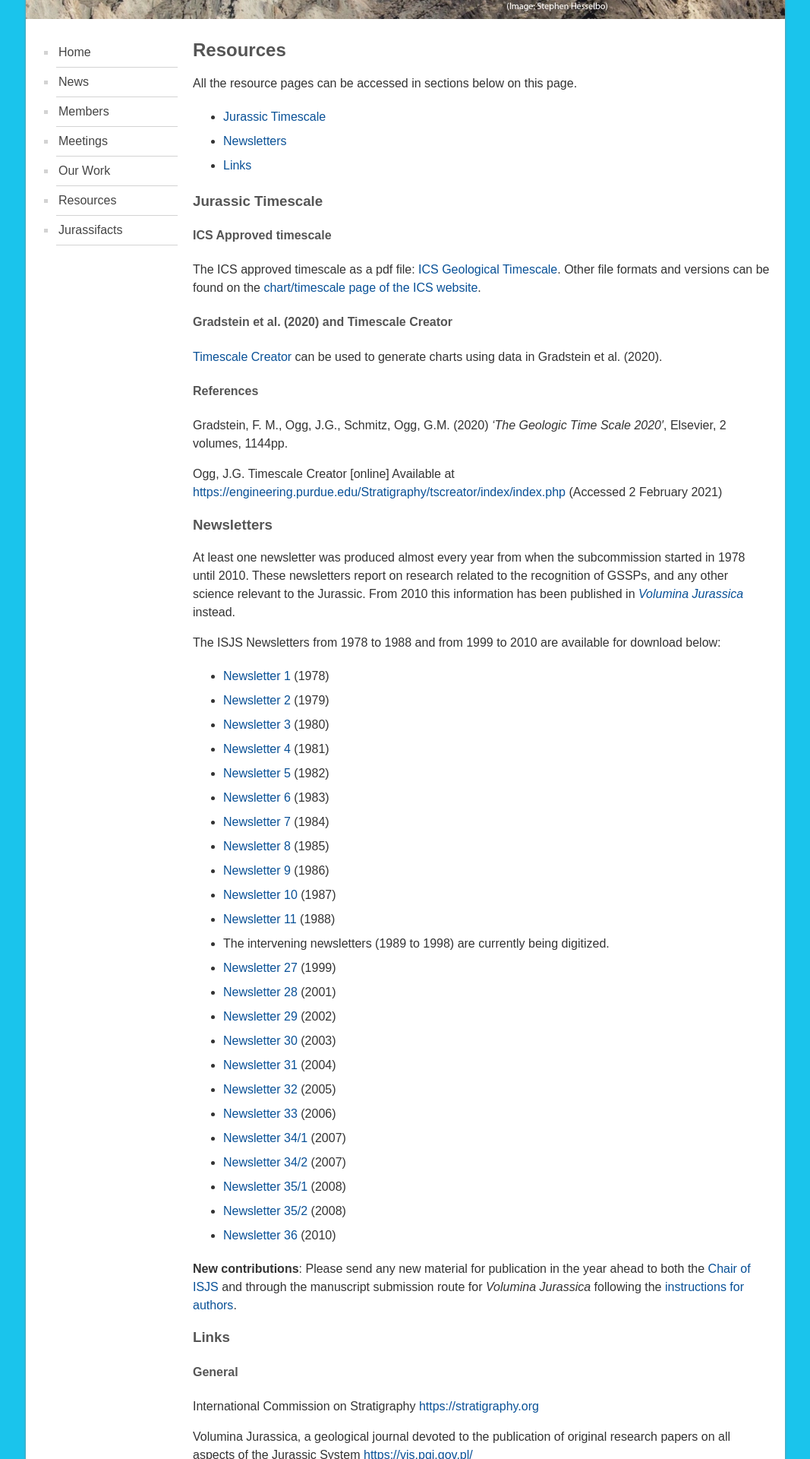
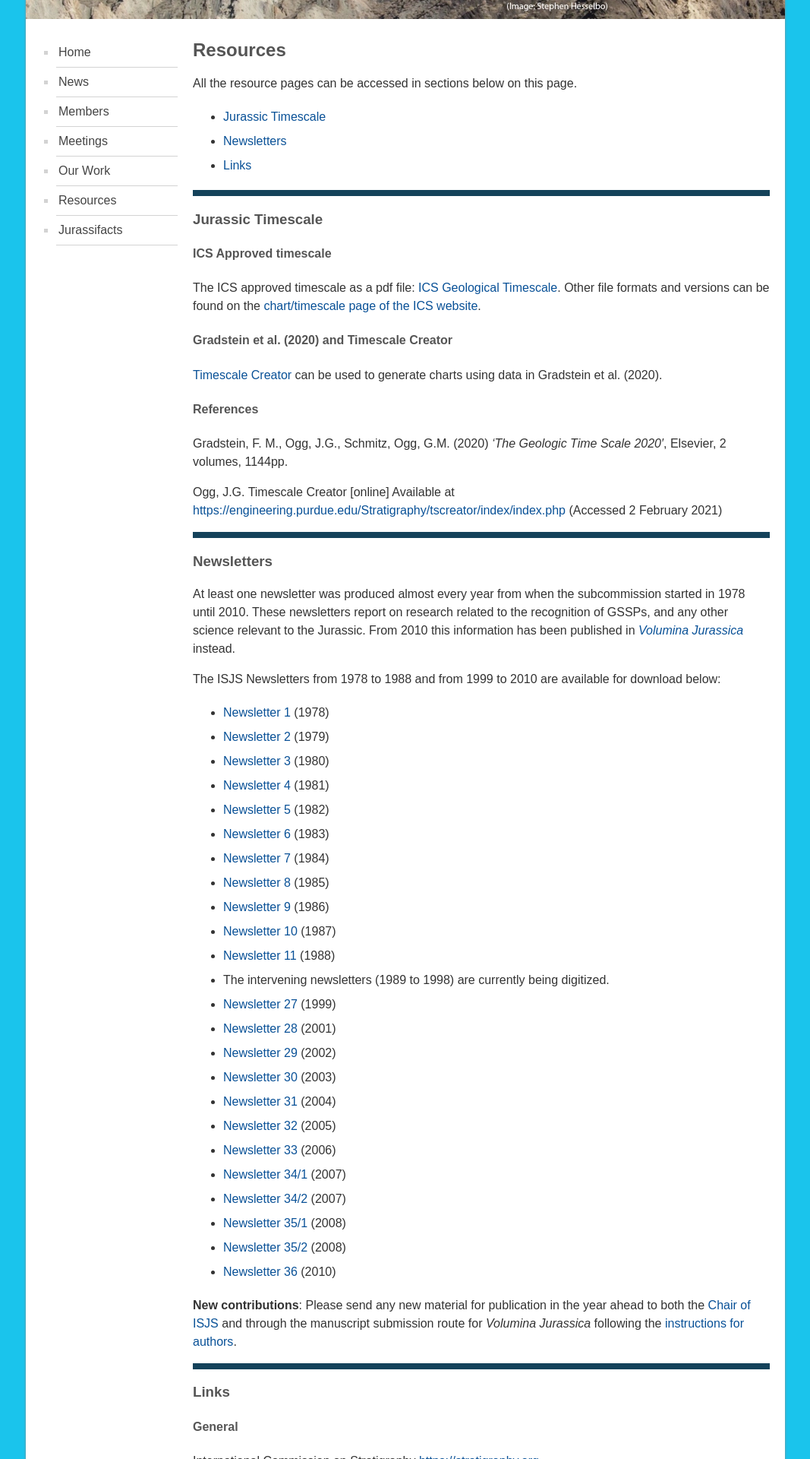
Before and after one commit to i-c-stratigraphy/subcommission-jurassic, a Jekyll site: the page built from pages/resources.md, in a window 1280 px wide. Shown: the part 363-2283 px from the top of the page at 76% size, without its empty margins (106-1173 px from the left). Built offline with Jekyll 4.4.1, drawn with Linux system fonts in a browser that asks for light colours.

Commit message:
Update resources.md

```diff
--- a/pages/resources.md
+++ b/pages/resources.md
@@ -11,6 +11,7 @@ All the resource pages can be accessed in sections below on this page.
 * [Links](#links)
 
 
+<div style="height:8px; width:100%; background-color:#14425A; display:block;">&nbsp;</div>
 ### Jurassic Timescale
 #### ICS Approved timescale
 
@@ -26,6 +27,7 @@ Gradstein, F. M., Ogg, J.G., Schmitz, Ogg, G.M. (2020) _‘The Geologic Time Sca
 
 Ogg, J.G. Timescale Creator [online] Available at <https://engineering.purdue.edu/Stratigraphy/tscreator/index/index.php> (Accessed 2 February 2021)
 
+<div style="height:8px; width:100%; background-color:#14425A; display:block;">&nbsp;</div>
 ### Newsletters
 
 At least one newsletter was produced almost every year from when the subcommission started in 1978 until 2010. These newsletters report on research related to the recognition of GSSPs, and any other science relevant to the Jurassic. From 2010 this information has been published in _[Volumina Jurassica](https://vjs.pgi.gov.pl)_ instead.
@@ -60,6 +62,7 @@ The ISJS Newsletters from 1978 to 1988 and from 1999 to 2010 are available for d
 
 **New contributions**: Please send any new material for publication in the year ahead to both the [Chair of ISJS](http://www.open.ac.uk/people/alc8#tab1) and through the manuscript submission route for _Volumina Jurassica_ following the [instructions for authors](https://vjs.pgi.gov.pl/about/submissions).
 
+<div style="height:8px; width:100%; background-color:#14425A; display:block;">&nbsp;</div>
 ### Links
 
 #### General
```
